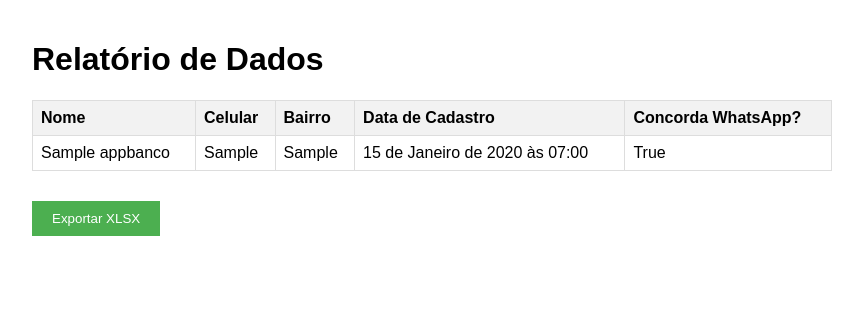
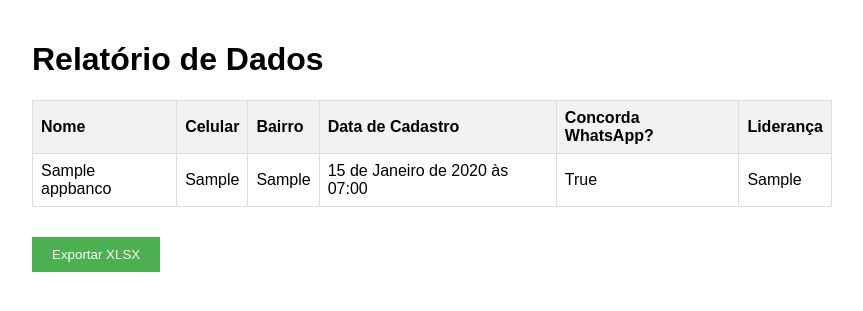
Before and after one commit to rodrigowilton/equipevaval, a Django app: page /app/relatorio/ in a window 1280 px wide. Shown: the top 311 px of the page, without its empty margins (208-1071 px from the left). Run offline with Django 5.2, Linux system fonts and the light colour scheme; tables that the repository leaves empty hold one stand-in row (values such as "Sample post"); some libraries are stand-ins or nearby versions.

Commit message:
atualizacao relatorio

```diff
--- a/app/templates/relatorio_dados.html
+++ b/app/templates/relatorio_dados.html
@@ -48,6 +48,7 @@
                 <th>Bairro</th>
                 <th>Data de Cadastro</th>
                 <th>Concorda WhatsApp?</th>
+                <th>Liderança</th>
             </tr>
         </thead>
         <tbody id="table-body">
@@ -58,6 +59,7 @@
                 <td>{{ dado.bairro }}</td>
                 <td>{{ dado.datacadastro }}</td>
                 <td>{{ dado.concorda_whatsapp }}</td>
+                <td>{{ dado.lideranca }}</td>
             </tr>
             {% endfor %}
         </tbody>
```
